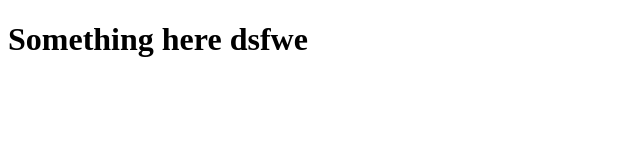
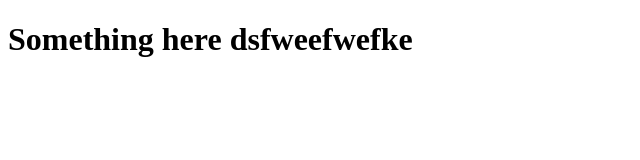
Before and after one commit to kshivanku/thDesign, a plain HTML site: page index.html in a window 1280 px wide. Shown: the whole page, without its empty margins (0-640 px from the left). Drawn offline with nearby package versions, Linux system fonts and the light colour scheme.

Commit message:
something

```diff
--- a/index.html
+++ b/index.html
@@ -8,6 +8,6 @@
     <link rel="stylesheet" href="style.css">
   </head>
   <body>
-    <h1>Something here dsfwe</h1>
+    <h1>Something here dsfweefwefke</h1>
   </body>
 </html>
```
